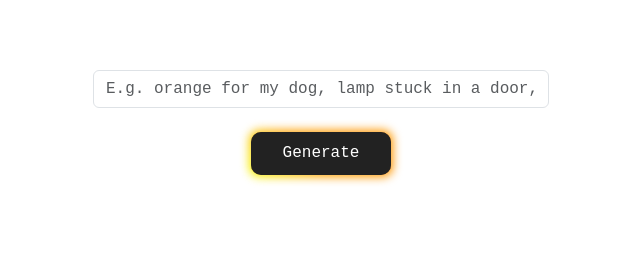
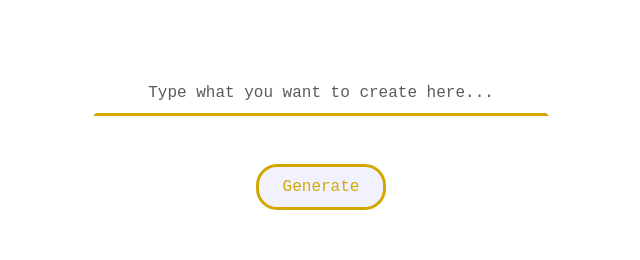
Before and after one commit to petermc87/kiddoart, a Next.js app: page / in a window 1280 px wide. Shown: the part 231-491 px from the top of the page, without its empty margins (319-959 px from the left). Built offline with nearby package versions, Linux system fonts and the light colour scheme; no server answers; the database is empty; a web font is replaced by a local one.

Commit message:
style: update style for input container and button

```diff
--- a/app/components/Button/GeneralButton.module.scss
+++ b/app/components/Button/GeneralButton.module.scss
@@ -0,0 +1,62 @@
+@use "../../utilities/elements";
+
+.button {
+  @extend %buttonStyles;
+}
+
+.button:hover {
+  cursor: pointer;
+  opacity: 0.5;
+}
+
+// Buttons styling for outer glow.
+//   .button:before {
+//     content: "";
+//     background: linear-gradient(
+//       45deg,
+//       #d09227,
+//       #deaa39,
+//       #ffae00,
+//       #ff9500,
+//       #ffea00,
+//       #f6ff00,
+//       #ffa200,
+//       #ff9500,
+//       #ffa200
+//     );
+//     position: absolute;
+//     top: -2px;
+//     left: -2px;
+//     background-size: 400%;
+//     z-index: -1;
+//     filter: blur(px);
+//     -webkit-filter: blur(5px);
+//     width: calc(100% + 4px);
+//     height: calc(100% + 4px);
+//     animation: glowing-button-85 20s linear infinite;
+//     transition: opacity 0.3s ease-in-out;
+//     border-radius: 10px;
+//   }
+//   .button:after {
+//     z-index: -1;
+//     content: "";
+//     position: absolute;
+//     width: 100%;
+//     height: 100%;
+//     // background: #222;
+//     left: 0;
+//     top: 0;
+//     border-radius: 10px;
+//   }
+// }
+
+// @keyframes glowing-button-85 {
+//   0% {
+//     background-position: 0 0;
+//   }
+//   50% {
+//     background-position: 400% 0;
+//   }
+//   100% {
+//     background-position: 0 0;
+//   }
--- a/app/components/Button/GeneralButton.tsx
+++ b/app/components/Button/GeneralButton.tsx
@@ -1,5 +1,9 @@
-import { Button } from "react-bootstrap";
+import styles from "./GeneralButton.module.scss";
 
 export default function GeneralButton() {
-  return <Button>Generate</Button>;
+  return (
+    <button type="submit" className={styles.button}>
+      Generate
+    </button>
+  );
 }
--- /dev/null
+++ b/app/components/Suggestion.module.scss
@@ -0,0 +1,8 @@
+@use "../utilities/variables" as var;
+
+#input:focus {
+  box-shadow: none;
+  background-color: var.$very-light-blue;
+  border-bottom: solid var.$blue;
+  color: var.$dark-gold;
+}
--- a/app/components/SuggestionInput.tsx
+++ b/app/components/SuggestionInput.tsx
@@ -1,21 +1,27 @@
 import { Form } from "react-bootstrap";
-import styles from "./button.module.css";
-
+import GeneralButton from "./Button/GeneralButton";
+import styles from "./Suggestion.module.scss";
 export default function SuggestionInput({ handleSubmit }: any) {
   return (
     <Form onSubmit={handleSubmit}>
       <Form.Group>
-        {/* <Form.Label className="mb-4">
-          What image do you want to create?
-        </Form.Label> */}
         <Form.Control
+          id={styles.input}
           name="urlquery"
-          placeholder="E.g. orange for my dog, lamp stuck in a door, cheese made for ardvarks..."
-          className="mb-4"
+          placeholder="Type what you want to create here..."
+          className="mb-5"
+          style={{
+            borderRadius: "5px 5px 0 0",
+            borderTop: "solid #ffffff",
+            borderLeft: "solid #ffffff",
+            borderRight: "solid #ffffff",
+            borderBottom: "solid #d2a800",
+            textAlign: "center",
+            color: " solid #d2a800",
+            padding: "0.5rem",
+          }}
         />
-        <button type="submit" className={styles.button} role="button">
-          Generate
-        </button>
+        <GeneralButton />
       </Form.Group>
     </Form>
   );
--- a/app/components/button.module.css
+++ /dev/null
@@ -1,66 +0,0 @@
-.button {
-  padding: 0.6em 2em;
-  border: none;
-  outline: none;
-  color: rgb(255, 255, 255);
-  background: #2b0250;
-  cursor: pointer;
-  position: relative;
-  z-index: 0;
-  border-radius: 10px;
-  user-select: none;
-  -webkit-user-select: none;
-  touch-action: manipulation;
-}
-
-.button:before {
-  content: "";
-  background: linear-gradient(
-    45deg,
-    #d09227,
-    #deaa39,
-    #ffae00,
-    #ff9500,
-    #ffea00,
-    #f6ff00,
-    #ffa200,
-    #ff9500,
-    #ffa200
-  );
-  position: absolute;
-  top: -2px;
-  left: -2px;
-  background-size: 400%;
-  z-index: -1;
-  filter: blur(px);
-  -webkit-filter: blur(5px);
-  width: calc(100% + 4px);
-  height: calc(100% + 4px);
-  animation: glowing-button-85 20s linear infinite;
-  transition: opacity 0.3s ease-in-out;
-  border-radius: 10px;
-}
-
-@keyframes glowing-button-85 {
-  0% {
-    background-position: 0 0;
-  }
-  50% {
-    background-position: 400% 0;
-  }
-  100% {
-    background-position: 0 0;
-  }
-}
-
-.button:after {
-  z-index: -1;
-  content: "";
-  position: absolute;
-  width: 100%;
-  height: 100%;
-  background: #222;
-  left: 0;
-  top: 0;
-  border-radius: 10px;
-}
--- a/app/utilities/_elements.scss
+++ b/app/utilities/_elements.scss
@@ -1,5 +1,16 @@
 @use "./variables" as var;
 
+// General heading styles for the current image begin viewed and previous images.
 %headingStyles {
   // font-family: ;
 }
+
+%buttonStyles {
+  all: unset;
+  color: var.$button-font-color;
+  border: solid var.$button-border-color;
+  background-color: var.$button-background-color;
+  border-radius: var.$button-radius;
+  padding: var.$button-padding;
+  border-width: var.$button-border-width;
+}
--- a/app/utilities/_variables.scss
+++ b/app/utilities/_variables.scss
@@ -39,7 +39,14 @@ $input-radius: 10px;
 $logo-size: 4rem;
 $heading-size: 2rem;
 
+// Button
+$button-font-color: #{$off-gold};
+$button-border-color: #{$off-gold};
+$button-background-color: #{$very-light-blue};
+$button-radius: 1.33rem;
+$button-padding: 0.5rem 1.5rem 0.5rem 1.5rem;
+$button-border-width: 3px;
+
 // Font Families
 $logo-font-family: "SF Wonder Comic Inline", sans-serif;
-
 $general-font-family: "Cousine", sans-serif;
```
Also changed, not shown: app/components/heroImage.module.css (deleted, +0 -72 lines), app/components/heroImage.tsx (deleted, +0 -12 lines).
